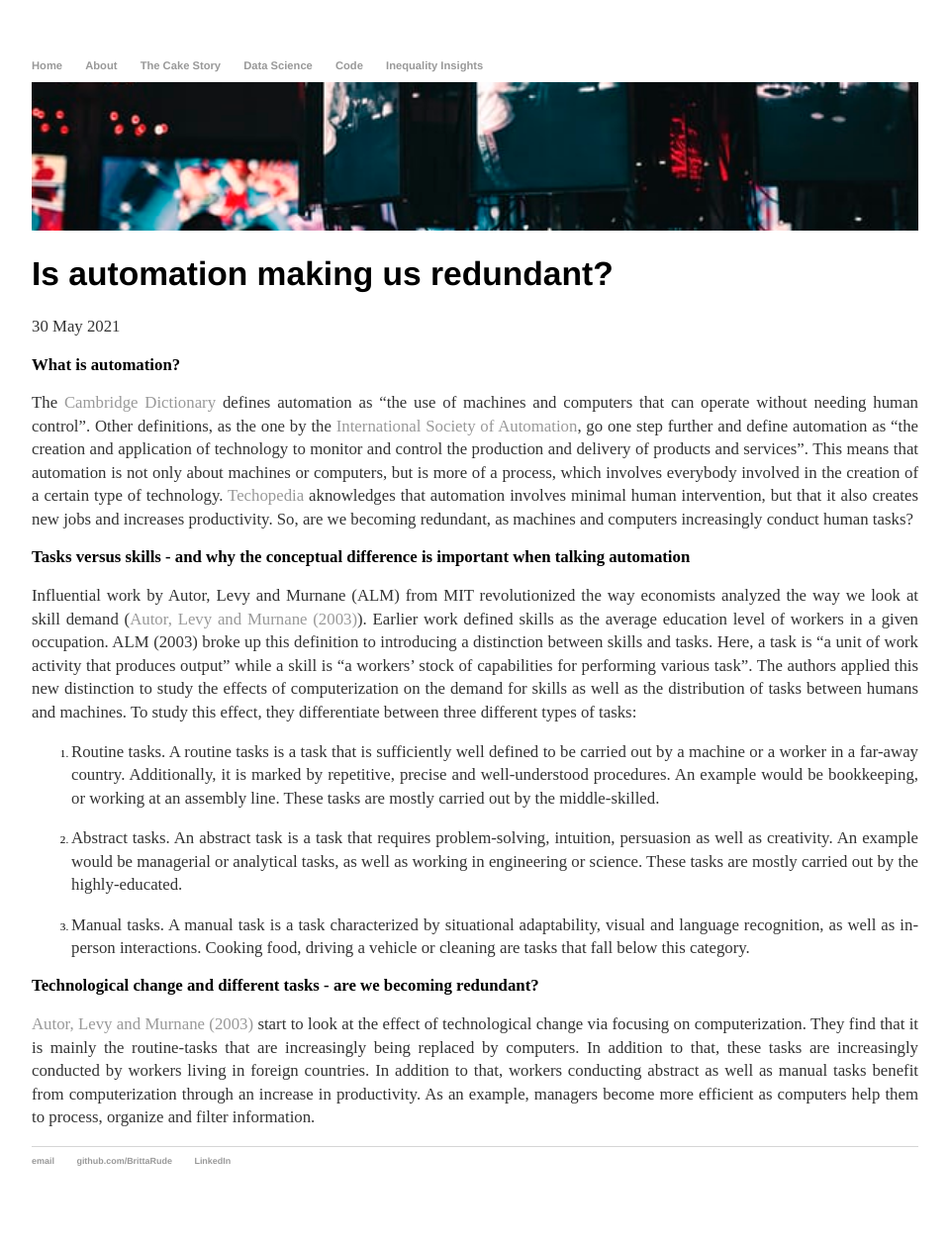
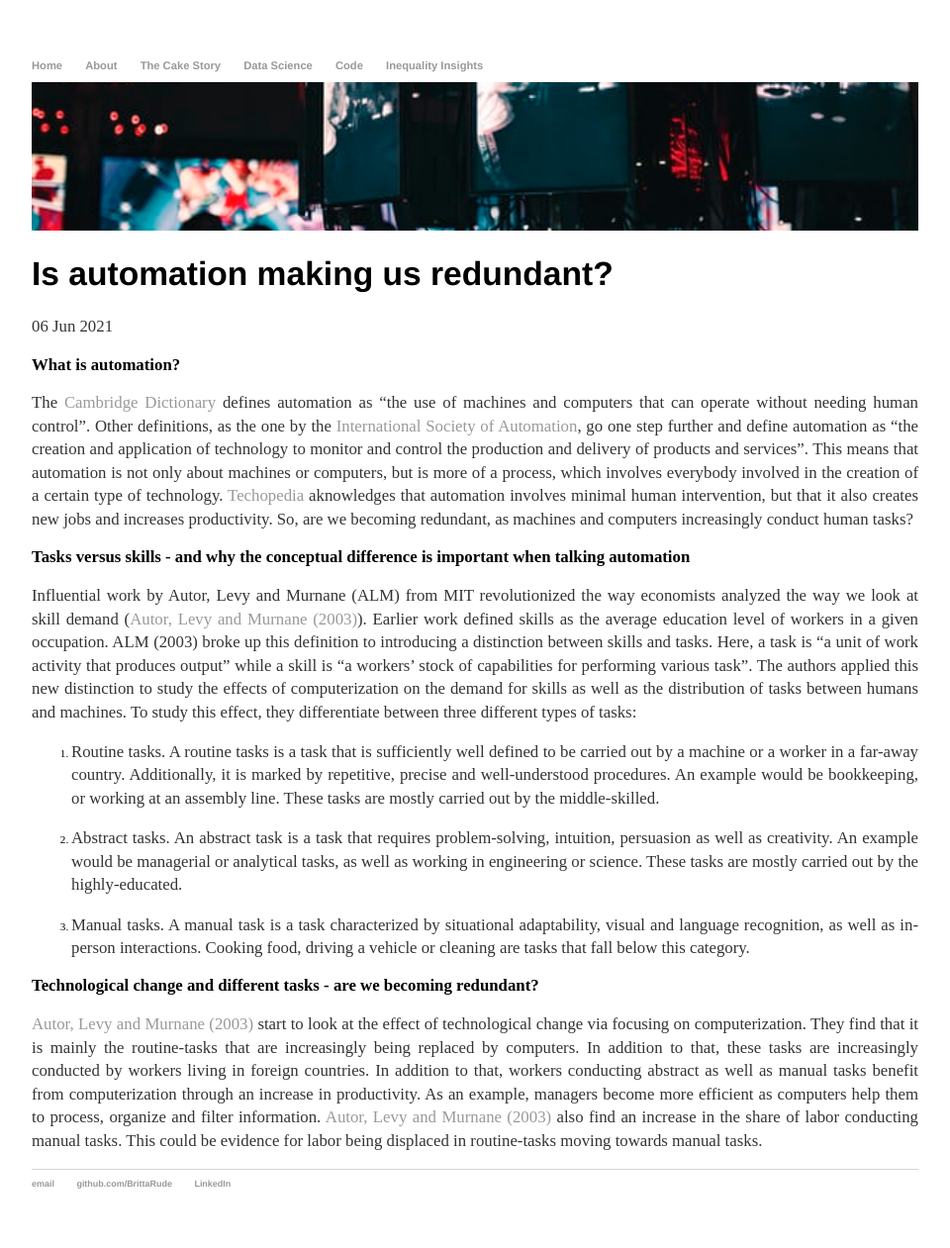
Before and after one commit to BrittaRude/BrittaRude.github.io, a Jekyll site: the page built from inputs_cakestory/_posts/2021-06-06-britta-rude-is-automation-making-us-redundant.md, in a window 1280 px wide. Shown: the whole page at 99% size, without its empty margins (160-1120 px from the left). Built offline with Jekyll 4.4.1, drawn with Linux system fonts in a browser that asks for light colours; before the commit the page ends 1238 px from its top, so only the background shows below that.

Commit message:
Update 2021-06-06-britta-rude-is-automation-making-us-redundant.md

```diff
--- a/inputs_cakestory/_posts/2021-06-06-britta-rude-is-automation-making-us-redundant.md
+++ b/inputs_cakestory/_posts/2021-06-06-britta-rude-is-automation-making-us-redundant.md
@@ -1,7 +1,7 @@
 ---
 layout: post
 title: "Is automation making us redundant?"
-date: 2021-05-30
+date: 2021-06-06
 myexcerpt: The industry 4.0 transformation consists of several technological advances, reaching from robotics, over IT and digitisation, to artificial intelligence and machine learning. One thing that all have in common is automation. Is the automation of human tasks making us redundant?
 image: /images/automation.jpg
 ---
@@ -22,4 +22,4 @@
 
 ## Technological change and different tasks - are we becoming redundant?
 
-[Autor, Levy and Murnane (2003)](https://economics.mit.edu/files/11600) start to look at the effect of technological change via focusing on computerization. They find that it is mainly the routine-tasks that are increasingly being replaced by computers. In addition to that, these tasks are increasingly conducted by workers living in foreign countries. In addition to that, workers conducting abstract as well as manual tasks benefit from computerization through an increase in productivity. As an example, managers become more efficient as computers help them to process, organize and filter information.
+[Autor, Levy and Murnane (2003)](https://economics.mit.edu/files/11600) start to look at the effect of technological change via focusing on computerization. They find that it is mainly the routine-tasks that are increasingly being replaced by computers. In addition to that, these tasks are increasingly conducted by workers living in foreign countries. In addition to that, workers conducting abstract as well as manual tasks benefit from computerization through an increase in productivity. As an example, managers become more efficient as computers help them to process, organize and filter information. [Autor, Levy and Murnane (2003)](https://economics.mit.edu/files/11600) also find an increase in the share of labor conducting manual tasks. This could be evidence for labor being displaced in routine-tasks moving towards manual tasks.
```
